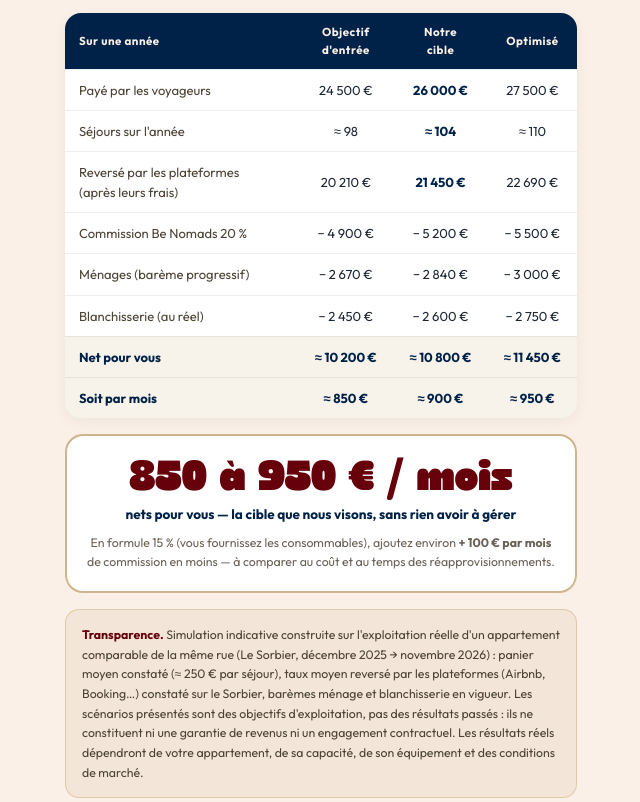
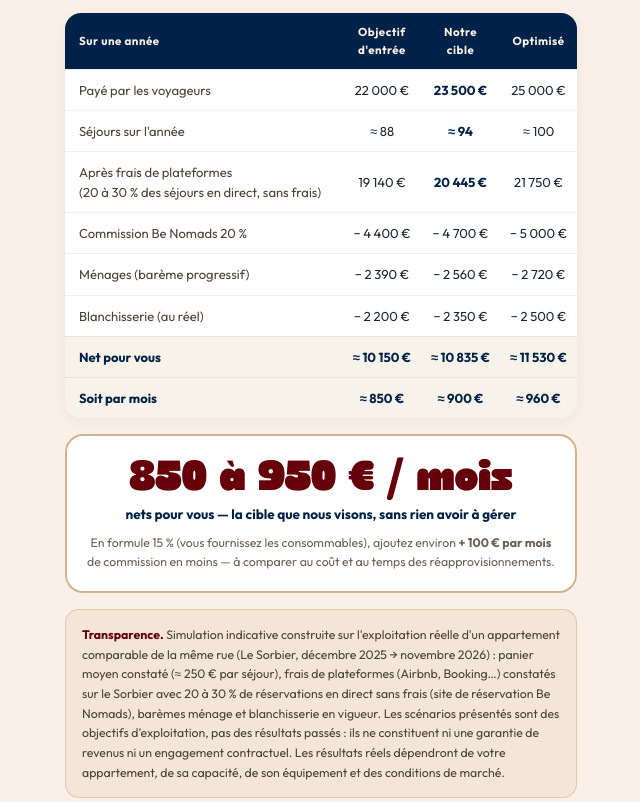
Before and after one commit to ConciergerieNevers/-livrets-accueil, a plain HTML site: page propositions/julien-sorbier-v4n8.html in a window 1280 px wide. Shown: the part 3989-4791 px from the top of the page, without its empty margins (319-959 px from the left). Drawn offline with Linux system fonts and the light colour scheme.

Commit message:
Proposition Rataud : part de direct 20-30 pct dans la simulation
Co-Authored-By: Claude Fable 5 <noreply@anthropic.com>

```diff
--- a/propositions/julien-sorbier-v4n8.html
+++ b/propositions/julien-sorbier-v4n8.html
@@ -202,21 +202,21 @@ table.sim b{color:var(--marine)}
   <p class="lead">Nous connaissons les prix, la demande et le calendrier de la rue grâce au Sorbier. <b>Votre appartement démarre directement avec ce travail acquis.</b> Voici la cible que nous visons ensemble, en formule 20 % :</p>
   <table class="sim">
     <tr><th>Sur une année</th><th>Objectif<br>d'entrée</th><th>Notre<br>cible</th><th>Optimisé</th></tr>
-    <tr><td>Payé par les voyageurs</td><td>24 500 €</td><td><b>26 000 €</b></td><td>27 500 €</td></tr>
-    <tr><td>Séjours sur l'année</td><td>≈ 98</td><td><b>≈ 104</b></td><td>≈ 110</td></tr>
-    <tr><td>Reversé par les plateformes<br>(après leurs frais)</td><td>20 210 €</td><td><b>21 450 €</b></td><td>22 690 €</td></tr>
-    <tr><td>Commission Be Nomads 20 %</td><td>− 4 900 €</td><td>− 5 200 €</td><td>− 5 500 €</td></tr>
-    <tr><td>Ménages (barème progressif)</td><td>− 2 670 €</td><td>− 2 840 €</td><td>− 3 000 €</td></tr>
-    <tr><td>Blanchisserie (au réel)</td><td>− 2 450 €</td><td>− 2 600 €</td><td>− 2 750 €</td></tr>
-    <tr class="net"><td>Net pour vous</td><td>≈ 10 200 €</td><td>≈ 10 800 €</td><td>≈ 11 450 €</td></tr>
-    <tr class="net"><td>Soit par mois</td><td>≈ 850 €</td><td>≈ 900 €</td><td>≈ 950 €</td></tr>
+    <tr><td>Payé par les voyageurs</td><td>22 000 €</td><td><b>23 500 €</b></td><td>25 000 €</td></tr>
+    <tr><td>Séjours sur l'année</td><td>≈ 88</td><td><b>≈ 94</b></td><td>≈ 100</td></tr>
+    <tr><td>Après frais de plateformes<br>(20 à 30 % des séjours en direct, sans frais)</td><td>19 140 €</td><td><b>20 445 €</b></td><td>21 750 €</td></tr>
+    <tr><td>Commission Be Nomads 20 %</td><td>− 4 400 €</td><td>− 4 700 €</td><td>− 5 000 €</td></tr>
+    <tr><td>Ménages (barème progressif)</td><td>− 2 390 €</td><td>− 2 560 €</td><td>− 2 720 €</td></tr>
+    <tr><td>Blanchisserie (au réel)</td><td>− 2 200 €</td><td>− 2 350 €</td><td>− 2 500 €</td></tr>
+    <tr class="net"><td>Net pour vous</td><td>≈ 10 150 €</td><td>≈ 10 835 €</td><td>≈ 11 530 €</td></tr>
+    <tr class="net"><td>Soit par mois</td><td>≈ 850 €</td><td>≈ 900 €</td><td>≈ 960 €</td></tr>
   </table>
   <div class="netbox">
     <div class="nb-big">850 à 950 € / mois</div>
     <div class="nb-lab">nets pour vous — la cible que nous visons, sans rien avoir à gérer</div>
     <div class="nb-sub">En formule 15 % (vous fournissez les consommables), ajoutez environ <b>+ 100 € par mois</b> de commission en moins — à comparer au coût et au temps des réapprovisionnements.</div>
   </div>
-  <div class="disclaimer"><b>Transparence.</b> Simulation indicative construite sur l'exploitation réelle d'un appartement comparable de la même rue (Le Sorbier, décembre 2025 → novembre 2026) : panier moyen constaté (≈ 250 € par séjour), taux moyen reversé par les plateformes (Airbnb, Booking…) constaté sur le Sorbier, barèmes ménage et blanchisserie en vigueur. Les scénarios présentés sont des objectifs d'exploitation, pas des résultats passés : ils ne constituent ni une garantie de revenus ni un engagement contractuel. Les résultats réels dépendront de votre appartement, de sa capacité, de son équipement et des conditions de marché.</div>
+  <div class="disclaimer"><b>Transparence.</b> Simulation indicative construite sur l'exploitation réelle d'un appartement comparable de la même rue (Le Sorbier, décembre 2025 → novembre 2026) : panier moyen constaté (≈ 250 € par séjour), frais de plateformes (Airbnb, Booking…) constatés sur le Sorbier avec 20 à 30 % de réservations en direct sans frais (site de réservation Be Nomads), barèmes ménage et blanchisserie en vigueur. Les scénarios présentés sont des objectifs d'exploitation, pas des résultats passés : ils ne constituent ni une garantie de revenus ni un engagement contractuel. Les résultats réels dépendront de votre appartement, de sa capacité, de son équipement et des conditions de marché.</div>
 </section>
 
 <section>
```
